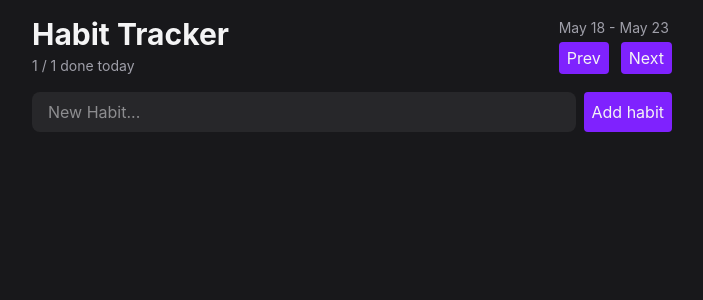
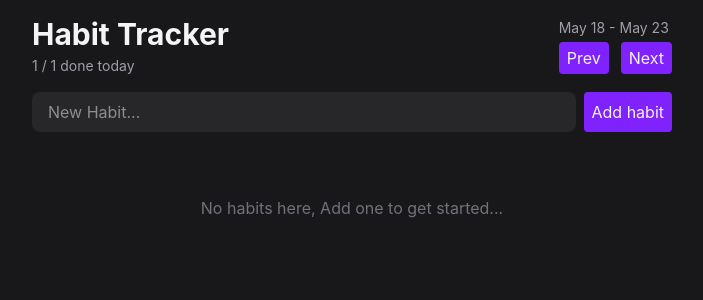
Before and after one commit to Devanshukoli/habitkit, a React (Vite) app: page / in a window 1280 px wide. Shown: the top 300 px of the page, without its empty margins (288-991 px from the left). Built offline with nearby package versions, Linux system fonts and the light colour scheme.

Commit message:
add new habitList component

```diff
--- a/src/App.tsx
+++ b/src/App.tsx
@@ -1,4 +1,5 @@
 import HabitForm from "./components/HabitForm";
+import HabitList from "./components/HabitList";
 import Header from "./components/Header";
 
 export default function App() {
@@ -7,6 +8,7 @@ export default function App() {
       <div className="max-w-2xl mx-auto p-4 flex flex-col gap-4">
         <Header />
         <HabitForm />
+        <HabitList />
       </div>
     </>
   );
--- /dev/null
+++ b/src/components/HabitList.tsx
@@ -0,0 +1,23 @@
+const HabitList = () => {
+  const habits = [];
+
+  if (habits.length === 0) {
+    return (
+      <>
+        <p className="text-center text-zinc-500 py-12">
+          No habits here, Add one to get started...
+        </p>
+      </>
+    );
+  }
+
+  return (
+    <>
+      {habits.map((habit) => (
+        <p>{habit}</p>
+      ))}
+    </>
+  );
+};
+
+export default HabitList;
```
